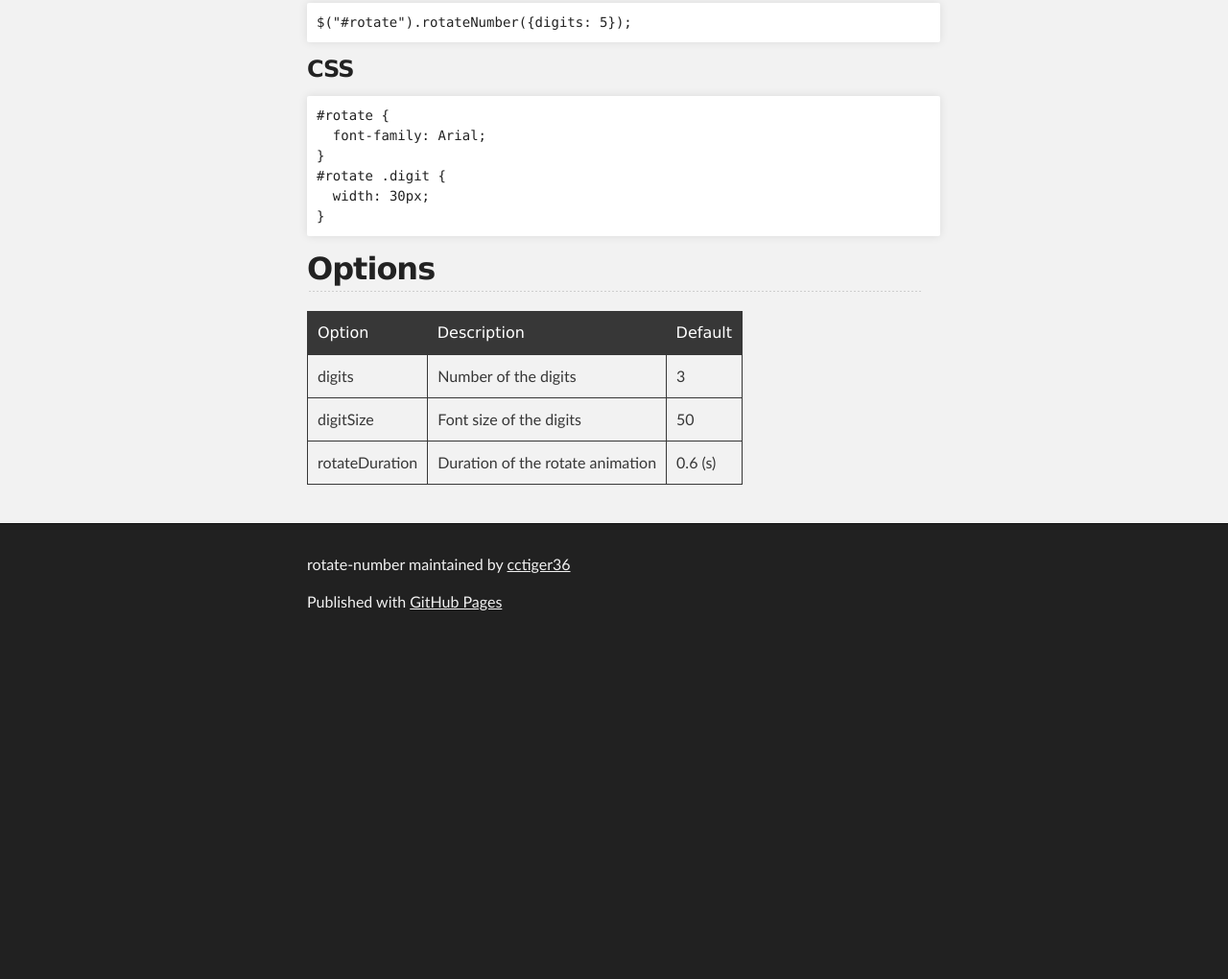
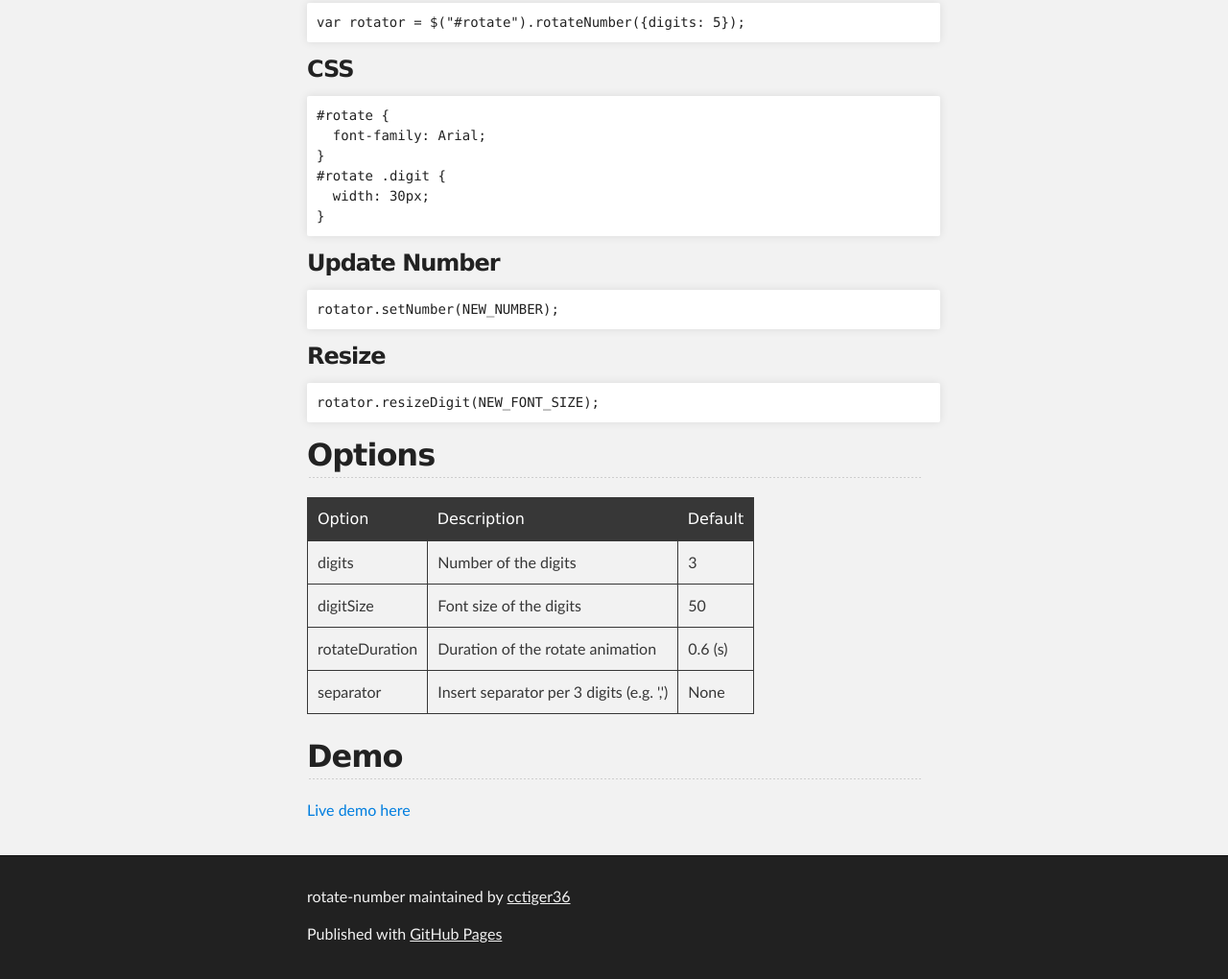
Before and after one commit to cctiger36/rotate-number, a plain HTML site: page index.html in a window 1280 px wide. Shown: the part 631-1651 px from the top of the page at 96% size. Before the commit the page ends 1305 px from the top, so only its background shows below. Drawn offline with Linux system fonts and the light colour scheme.

```diff
--- a/index.html
+++ b/index.html
@@ -37,7 +37,7 @@
 <p>A simple jQuery plugin to create animations of digital number rotation. Compatible with Zepto.</p>
 
 <h2>
-<a id="example" class="anchor" href="#example" aria-hidden="true"><span class="octicon octicon-link"></span></a>Example</h2>
+<a id="usage" class="anchor" href="#usage" aria-hidden="true"><span class="octicon octicon-link"></span></a>Usage</h2>
 
 <h3>
 <a id="html-snippet" class="anchor" href="#html-snippet" aria-hidden="true"><span class="octicon octicon-link"></span></a>HTML Snippet</h3>
@@ -47,7 +47,7 @@
 <h3>
 <a id="javascript" class="anchor" href="#javascript" aria-hidden="true"><span class="octicon octicon-link"></span></a>Javascript</h3>
 
-<div class="highlight highlight-javascript"><pre>$(<span class="pl-s"><span class="pl-pds">"</span>#rotate<span class="pl-pds">"</span></span>).rotateNumber({digits<span class="pl-k">:</span> <span class="pl-c1">5</span>});</pre></div>
+<div class="highlight highlight-javascript"><pre><span class="pl-k">var</span> rotator <span class="pl-k">=</span> $(<span class="pl-s"><span class="pl-pds">"</span>#rotate<span class="pl-pds">"</span></span>).rotateNumber({digits<span class="pl-k">:</span> <span class="pl-c1">5</span>});</pre></div>
 
 <h3>
 <a id="css" class="anchor" href="#css" aria-hidden="true"><span class="octicon octicon-link"></span></a>CSS</h3>
@@ -58,6 +58,16 @@
 <span class="pl-e">#rotate</span> <span class="pl-e">.digit</span> {
   <span class="pl-c1"><span class="pl-c1">width</span></span>: <span class="pl-c1">30<span class="pl-k">px</span></span>;
 }</pre></div>
+
+<h3>
+<a id="update-number" class="anchor" href="#update-number" aria-hidden="true"><span class="octicon octicon-link"></span></a>Update Number</h3>
+
+<div class="highlight highlight-javascript"><pre>rotator.setNumber(NEW_NUMBER);</pre></div>
+
+<h3>
+<a id="resize" class="anchor" href="#resize" aria-hidden="true"><span class="octicon octicon-link"></span></a>Resize</h3>
+
+<div class="highlight highlight-javascript"><pre>rotator.resizeDigit(NEW_FONT_SIZE);</pre></div>
 
 <h2>
 <a id="options" class="anchor" href="#options" aria-hidden="true"><span class="octicon octicon-link"></span></a>Options</h2>
@@ -83,7 +93,17 @@
 <td>Duration of the rotate animation</td>
 <td>0.6 (s)</td>
   </tr>
+  <tr>
+    <td>separator</td>
+<td>Insert separator per 3 digits (e.g. ',')</td>
+<td>None</td>
+  </tr>
 </table>
+
+<h2>
+<a id="demo" class="anchor" href="#demo" aria-hidden="true"><span class="octicon octicon-link"></span></a>Demo</h2>
+
+<p><a href="http://cctiger36.github.io/rotate-number">Live demo here</a></p>
       </section>
     </div>
 
```
Also changed, not shown: params.json (+1 -1 lines).
